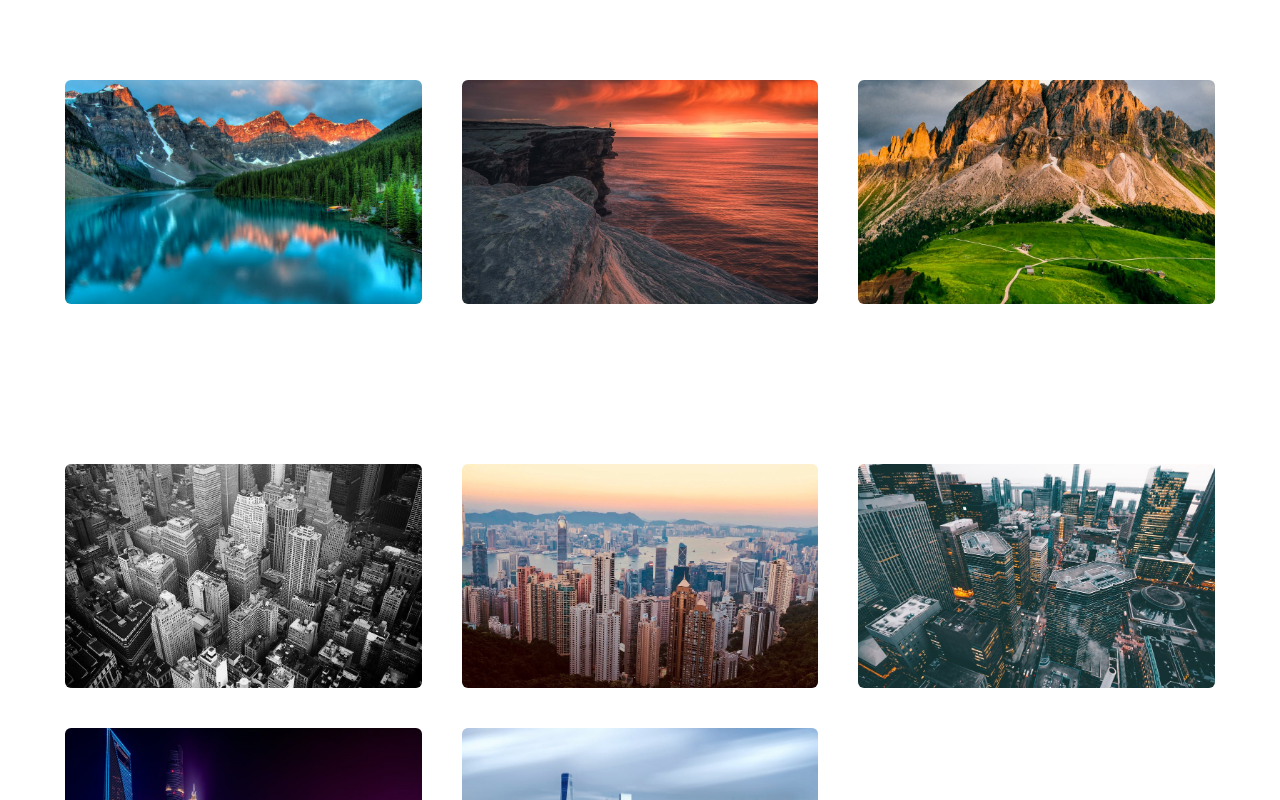
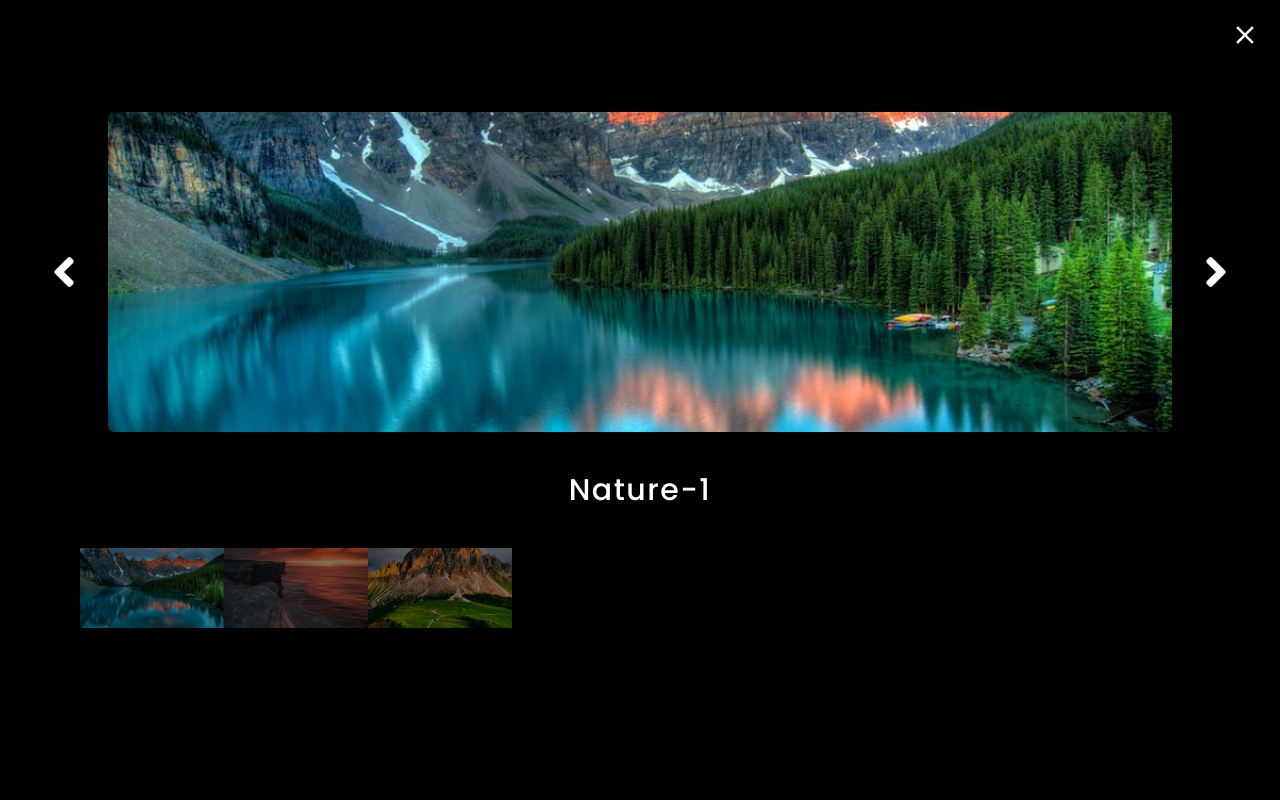
Before and after one commit to kawojue/mini-gallery, a React (Vite) app: page / in a window 1280 px wide. Both pictures are taken after a click on the picture 243 px from the left and 192 px from the top of the page. Shown: the top 800 px of the page. Built offline with nearby package versions, Linux system fonts and the light colour scheme.

Commit message:
refractored

```diff
--- a/src/App.jsx
+++ b/src/App.jsx
@@ -1,23 +1,21 @@
 import { useContext } from 'react'
 import Context from './components/Context'
-// import Gallery from './components/Gallery'
+import Gallery from './components/Gallery'
 import LoadPlace from './components/LoadPlace'
 
 function App() {
-  const { data } = useContext(Context)
-
-  console.log(data)
+  const { data, openModal } = useContext(Context)
 
   return (
     <main>
-      <section className={`page-1`}>
+      <section className={`page-1 ${openModal ? 'hide' : ''}`}>
         {data.map((place, index) => (
           <LoadPlace key={index} places={place} />
         ))}
       </section>
 
-      <section className={`page-2 md:px-10`}>
-        {/* <Gallery /> */}
+      <section className={`page-2 md:px-10 ${!openModal ? 'hide' : ''}`}>
+        <Gallery />
       </section>
     </main>
   )
--- a/src/components/Gallery.jsx
+++ b/src/components/Gallery.jsx
@@ -6,28 +6,30 @@ import { FaAngleLeft, FaAngleRight } from 'react-icons/fa'
 
 
 const Gallery = () => {
-    const { } = useContext(Context)
+    const { close, activeList, move, activeImage } = useContext(Context)
 
     return (
         <>
             <button className="close"
-            >
+                onClick={() => close()}>
                 <MdClose />
             </button>
             <div>
                 <article className="container">
                     <div className="img-container">
                         <div className="btn-img-container">
-                            <button className="ico md:text-5xl" >
+                            <button className="ico md:text-5xl"
+                                onClick={() => move('prev')} >
                                 <FaAngleLeft />
                             </button>
-                            <img src={``} className="image md:h-[20rem]" />
-                            <button className="ico md:text-5xl"  >
+                            <img src={activeImage.img} className="image md:h-[20rem]" />
+                            <button className="ico md:text-5xl"
+                                onClick={() => move('next')}>
                                 <FaAngleRight />
                             </button>
                         </div>
                         <h3 className="title md:text-3xl">
-                            { }
+                            {activeImage.title}
                         </h3>
                     </div>
                 </article>
--- a/src/components/GalleryPreview.jsx
+++ b/src/components/GalleryPreview.jsx
@@ -1,12 +1,12 @@
 import Context from './Context'
 import { useState, useContext } from 'react'
 
-const GalleryPreview = ({ }) => {
-    const { } = useContext(Context)
+const GalleryPreview = ({ data }) => {
+    const { activeImage, active } = useContext(Context)
 
     return (
-        <img src={``} className='img'
-            alt={``} />
+        <img src={data.img} className={`img ${data[active] === activeImage ? 'active' : ''}`}
+            alt={data.title} />
     )
 }
 
--- a/src/data.js
+++ b/src/data.js
@@ -3,16 +3,19 @@ const data = [
         {
             id: 1,
             title: 'nature-1',
+            category: 'nature',
             img: '../images/nature-1.jpeg',
         },
         {
             id: 2,
             title: 'nature-2',
+            category: 'nature',
             img: '../images/nature-2.jpeg',
         },
         {
             id: 3,
             title: 'nature-3',
+            category: 'nature',
             img: '../images/nature-3.jpeg',
         }
     ],
@@ -20,26 +23,31 @@ const data = [
         {
             id: 1,
             title: 'city-1',
+            category: 'city',
             img: '../images/city-1.jpeg',
         },
         {
             id: 2,
             title: 'city-2',
+            category: 'city',
             img: '../images/city-2.jpeg',
         },
         {
             id: 3,
             title: 'city-3',
+            category: 'city',
             img: '../images/city-3.jpeg',
         },
         {
             id: 4,
             title: 'city-4',
+            category: 'city',
             img: '../images/city-4.jpeg',
         },
         {
             id: 5,
             title: 'city-5',
+            category: 'city',
             img: '../images/city-5.jpeg',
         },
     ]
```
